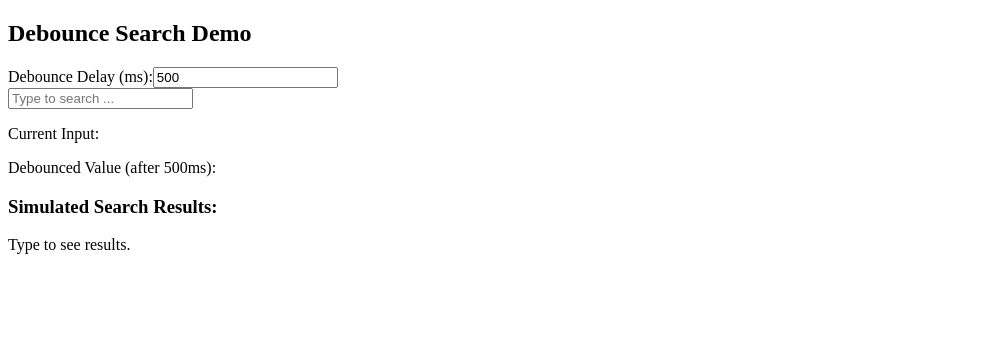
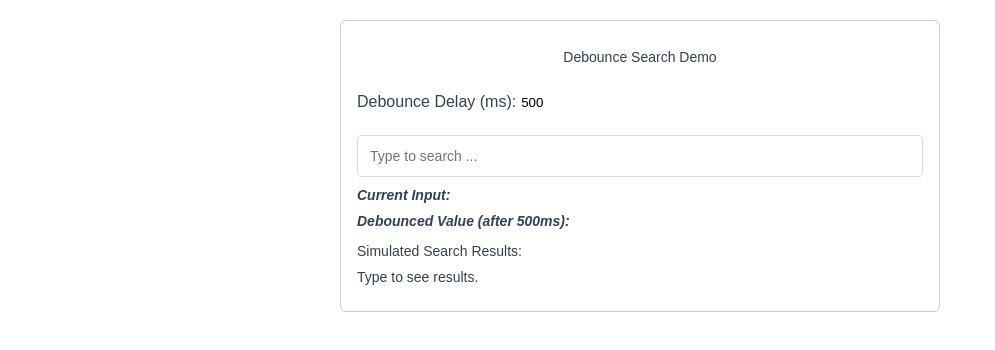
Before and after one commit to acpalacios3/custom-hooks, a React (Vite) app: page / in a window 1280 px wide. Shown: the top 350 px of the page, without its empty margins (0-995 px from the left). Built offline with nearby package versions, Linux system fonts and the light colour scheme.

Commit message:
styles css useDebounce Hook

```diff
--- a/src/components/DebounceSearchDemo.jsx
+++ b/src/components/DebounceSearchDemo.jsx
@@ -20,7 +20,7 @@ function DebounceSearchDemo() {
     }, [debouncedText]);
 
     return (
-        <div>
+        <div className="container">
             <h2>Debounce Search Demo</h2>
 
             <label>
@@ -35,18 +35,19 @@ function DebounceSearchDemo() {
                 />
             </label>
 
-            <div>
+            <div className="search-container">
 
                 <input
+                    className="search-input"
                     type="text"
                     value={text}
                     onChange={(e) => setText(e.target.value)}
                     placeholder="Type to search ..."
                 />
 
-                <p>Current Input: {text}</p>
+                <p><strong><em>Current Input:</em></strong> {text}</p>
 
-                <p>Debounced Value (after {delay}ms): {debouncedText}</p>
+                <p><strong><em>Debounced Value (after {delay}ms):</em></strong> {debouncedText}</p>
             </div>
             <h3>Simulated Search Results:</h3>
 
--- a/src/hooks/useDebounce.js
+++ b/src/hooks/useDebounce.js
@@ -4,7 +4,6 @@ import { useState } from "react";
 function useDebounce(value, delay = 500) {
 
     const [debouncedValue, setdebouncedValue] = useState("");
-
 
     //    value: the value we want to control (for example, what we type in an input). delay: waiting time.
     // setTimeout() schedules the action to wait 500 milliseconds and then sets the value
--- a/src/hooks/usePagination.js
+++ b/src/hooks/usePagination.js
@@ -1,5 +1,4 @@
 import { useState } from 'react';
-
 
 // Custom Hook
 function usePagination(
@@ -54,8 +53,6 @@ function usePagination(
     canNextPage
   });
 
-
-
   return {
     totalItems,
     itemsPerPage,
--- a/src/index.css
+++ b/src/index.css
@@ -1,113 +1,55 @@
-
 .container {
-  max-width: 600px;
-  margin: 30px auto;
-  border: 1px solid #d1d5db;
-  border-radius: 10px;
-  font-size: 14px;
-  color: #374151;
-}
-.container h2 {
-  font-size: 14px;
-  font-weight: bold;
+    width: 600px;
+    margin: 20px auto;
+    padding: 16px;
+    border: 1px solid #ccc;
+    border-radius: 6px;
+    font-family: Arial, sans-serif;
+    color: #334155;
+    box-sizing: border-box;
 }
 
-.title {
-  margin: 0 0 20px;
-  text-align: center;
-  font-size: 14px;
-  color: #374151;
+.container h2 {
+    text-align: center;
+    font-size: 14px;
+    font-weight: normal;
+    margin-bottom: 25px;
 }
 
-.container button,
-.container select,
-.container label,
-.container p,
-.container li,
-.container span {
-  font-size: 14px;
+.label {
+    font-size: 14px;
 }
 
-.items-page-select {
-  border: none;
-  outline: none;
-  background: transparent;
-  color: inherit;
-  font: inherit;
-  cursor: pointer;
-}
-
-.items-page {
-  display: flex;
-  align-items: center;
-  gap: 5px;
-}
-
-.total-items {
-   margin: 0 0 0 auto;
-  text-align: right;
-}
-
-.items-list {
-
-width: 100%;
-  padding: 16px 0 16px 15px;
-  margin: 20px 0;
-  list-style: none;
-}
-
-.items-list li {
-  padding: 5px 0;
-  text-align: left;
-}
-
-.pag-navigation {
-  display: flex;
-  align-items: center;
-  justify-content: space-between;
-  width: 100%;
-  margin: 20px 0;
-  padding: 0;
-  gap: 0;
-  }
-
-.pag-navigation button {
-  margin: 0;
-  padding: 8px 14px;
-  border: none;
-  outline: none;
-  box-shadow: none;
-  background: transparent;
-  color: #374151;
-  font-size: 14px;
-  cursor: pointer;
+.container input[type="number"] {
+    width: 55px;
+    padding: 5px;
+    border: none;
+    outline: none;
 
 }
 
-.showing-page{
-text-align: center;
-
+.search-container {
+    width: 100%;
 }
 
- button,
-.page-buttons button {
-  padding: 4px 6px;
-  border: 1px solid #9ca3af;
-  border-radius: 5px;
-  cursor: pointer;
+.search-input {
+    display: block;
+    width: 100%;
+    padding: 12px;
+    margin-top: 20px;
+    box-sizing: border-box;
+    border: 1px solid #ddd;
+    border-radius: 4px;
+    font-size: 14px;
 }
 
-
-.page-buttons {
-  display: flex;
-  flex-wrap: wrap;
-  justify-content: center;
-  gap: 6px;
-  margin-top: 16px;
+.container p {
+    font-size: 14px;
+    margin: 10px 0;
 }
 
-button.active {
-  background-color: #2563eb;
-  color: white;
-  border-color: #2563eb;
+.container h3 {
+    font-size: 14px;
+    font-weight: normal;
+    margin-bottom: 5px;
 }
```
Also changed, not shown: src/components/PaginationDemo.jsx (indentation only).
